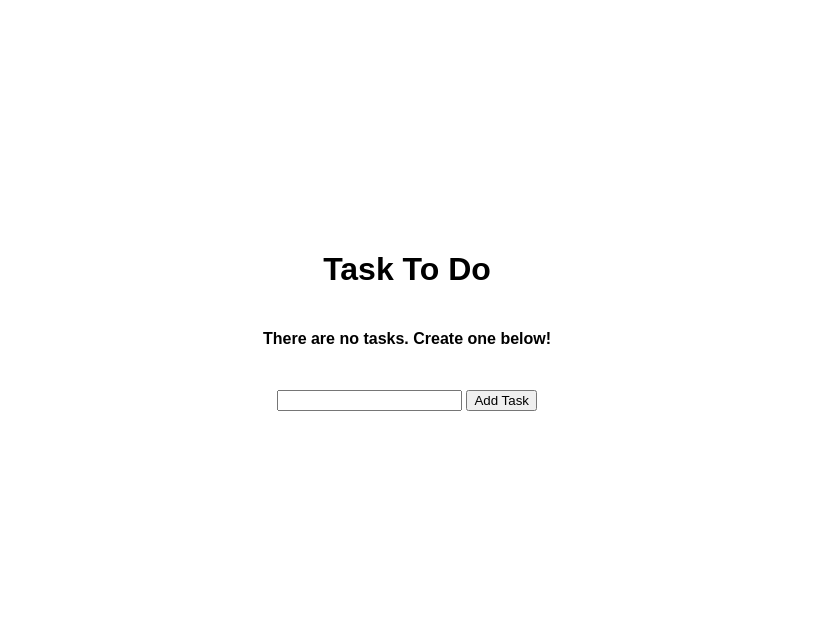
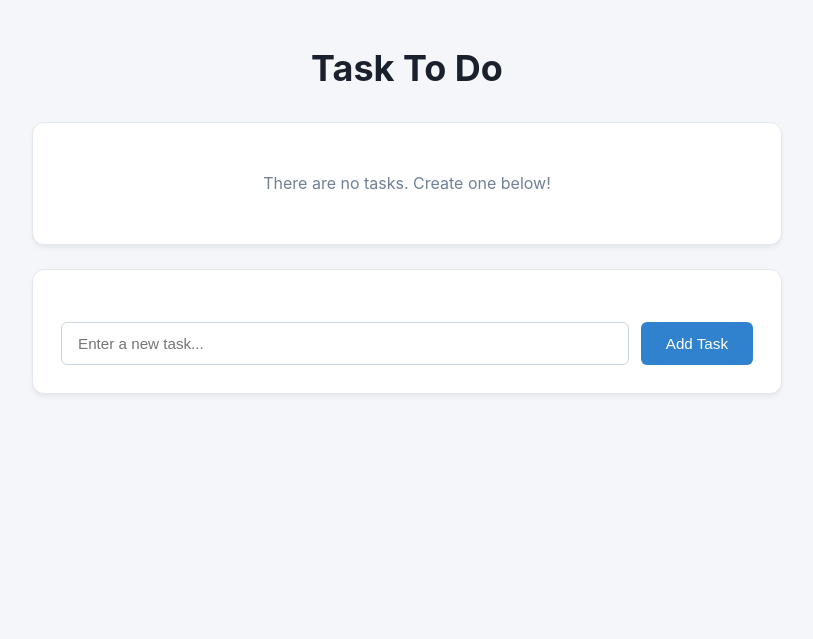
Before and after one commit to EgoLes05/my-todo-app, a Flask app: page / in a window 1280 px wide. Shown: the top 639 px of the page, without its empty margins (233-1046 px from the left). Run offline with Flask 3, Linux system fonts and the light colour scheme.

Commit message:
added css features

```diff
--- a/static/main.css
+++ b/static/main.css
@@ -1,4 +1,174 @@
+/*
+   GLOBAL RESET & FONTS
+*/
+*, *::before, *::after {
+    box-sizing: border-box;
+    margin: 0;
+    padding: 0;
+}
+
 body {
-    margin: 0;
-    font-family: sans-serif;
+    font-family: -apple-system, BlinkMacSystemFont, "Segoe UI", Roboto, Helvetica, Arial, sans-serif;
+    line-height: 1.6;
+    background-color: #f4f6f9; /* Modern light-gray background */
+    color: #2d3748;
+    padding: 40px 20px;
 }
+
+/* Base Wrapper to constrain and center layout content */
+.content {
+    max-width: 750px;
+    margin: 0 auto;
+    width: 100%;
+}
+
+h1 {
+    color: #1a202c;
+    font-size: 2.25rem;
+    font-weight: 700;
+    margin-bottom: 1.5rem;
+    text-align: center;
+}
+
+h4 {
+    color: #718096;
+    font-weight: 400;
+    text-align: center;
+    margin: 20px 0;
+}
+
+/*
+   CARDS (Content Container)
+    */
+.card {
+    background: #ffffff;
+    border-radius: 12px;
+    padding: 28px;
+    margin-bottom: 24px;
+    box-shadow: 0 4px 6px -1px rgba(0, 0, 0, 0.05), 0 2px 4px -1px rgba(0, 0, 0, 0.03);
+    border: 1px solid #e2e8f0;
+}
+
+/*
+   MODERN TABLES
+    */
+.table-responsive {
+    width: 100%;
+    overflow-x: auto;
+}
+
+table {
+    width: 100%;
+    border-collapse: collapse;
+    margin-bottom: 8px;
+    text-align: left;
+}
+
+th {
+    background-color: #f7fafc;
+    color: #4a5568;
+    font-weight: 600;
+    text-transform: uppercase;
+    font-size: 0.75rem;
+    letter-spacing: 0.05em;
+    padding: 14px 16px;
+    border-bottom: 2px solid #e2e8f0;
+}
+
+td {
+    padding: 16px;
+    border-bottom: 1px solid #edf2f7;
+    font-size: 0.95rem;
+    vertical-align: middle;
+}
+
+tr:last-child td {
+    border-bottom: none; /* Cleans up the last row's line */
+}
+
+tr:hover td {
+    background-color: #f8fafc; /* Subtle interaction row effect */
+}
+
+/* Action alignment cell */
+.actions-cell {
+    display: flex;
+    gap: 8px;
+}
+
+/*
+   FORMS & INPUTS
+    */
+.form-inline {
+    display: flex;
+    gap: 12px;
+    margin-top: 24px;
+}
+
+.input-text {
+    flex: 1;
+    padding: 12px 16px;
+    font-size: 0.95rem;
+    border: 1px solid #cbd5e0;
+    border-radius: 6px;
+    outline: none;
+    transition: border-color 0.2s, box-shadow 0.2s;
+}
+
+.input-text:focus {
+    border-color: #3182ce;
+    box-shadow: 0 0 0 3px rgba(49, 130, 206, 0.15);
+}
+
+/*
+   BUTTONS
+    */
+.btn {
+    display: inline-flex;
+    align-items: center;
+    justify-content: center;
+    padding: 12px 24px;
+    font-size: 0.95rem;
+    font-weight: 500;
+    border-radius: 6px;
+    cursor: pointer;
+    text-decoration: none;
+    transition: all 0.15s ease-in-out;
+    border: 1px solid transparent;
+}
+
+.btn-sm {
+    padding: 6px 12px;
+    font-size: 0.85rem;
+}
+
+.btn-primary {
+    background-color: #3182ce;
+    color: #ffffff;
+}
+
+.btn-primary:hover {
+    background-color: #2b6cb0;
+}
+
+.btn-secondary {
+    background-color: #edf2f7;
+    color: #4a5568;
+}
+
+.btn-secondary:hover {
+    background-color: #e2e8f0;
+}
+
+.btn-danger {
+    background-color: #fed7d7;
+    color: #9b2c2c;
+}
+
+.btn-danger:hover {
+    background-color: #feb2b2;
+}
+
+.btn:active {
+    transform: scale(0.98);
+}
--- a/templates/index.html
+++ b/templates/index.html
@@ -1,68 +1,52 @@
 {% extends 'base.html' %}
 
 {% block head %}
-<title>Task Master</title>
-<style>
-    /* Centers the main content wrapper on the screen */
-    .content {
-        display: flex;
-        flex-direction: column;
-        align-items: center; /* Centers items horizontally */
-        justify-content: center; /* Centers items vertically if height is specified */
-        text-align: center; /* Centers text inside elements */
-        min-height: 80vh; /* Gives it vertical space to center on the page */
-        width: 100%;
-        margin: 0 auto;
-    }
-
-    /* Ensures the table itself is centered and neat */
-    table {
-        margin: 20px auto;
-    }
-
-    /* Adds a little spacing around the form */
-    form {
-        margin-top: 20px;
-    }
-</style>
-
+<title>Task Master - Dashboard</title>
 {% endblock %}
 
 {% block body %}
 <div class="content">
     <h1>Task To Do</h1>
 
+    <div class="card">
         {% if tasks|length < 1 %}
 
             <h4>There are no tasks. Create one below!</h4>
 
-    {% else%}
-    <table border=1 frame=box rules=all style="width:70%">
+        {% else %}
+            <div class="table-responsive">
+                <table>
+                    <thead>
                         <tr>
                             <th>Task</th>
                             <th>Added</th>
                             <th>Actions</th>
                         </tr>
-        {% for task in tasks%}
+                    </thead>
+                    <tbody>
+                        {% for task in tasks %}
                             <tr>
                                 <td>{{ task.content }}</td>
                                 <td>{{ task.date_created.date() }}</td>
                                 <td>
-                    <a href="/delete/{{task.id}}">Delete</a>
-                    <br>
-                    <a href="/update/{{task.id}}">Update</a>
+                                    <div class="actions-cell">
+                                        <a href="/update/{{task.id}}" class="btn btn-sm btn-secondary">Update</a>
+                                        <a href="/delete/{{task.id}}" class="btn btn-sm btn-danger">Delete</a>
+                                    </div>
                                 </td>
                             </tr>
                         {% endfor %}
+                    </tbody>
                 </table>
+            </div>
         {% endif %}
-
-    <Form action="/" method="POST">
-        <input type="text" name="content" id="content">
-        <input type="submit" value="Add Task">
-    </Form>
-
-
     </div>
 
+    <div class="card">
+        <form action="/" method="POST" class="form-inline">
+            <input type="text" name="content" id="content" placeholder="Enter a new task..." class="input-text" required autocomplete="off">
+            <button type="submit" class="btn btn-primary">Add Task</button>
+        </form>
+    </div>
+</div>
 {% endblock %}
```
Also changed, not shown: templates/update.html (+8 -7 lines), instance/test.db. Lines whose indentation alone changed are shown as unchanged.
